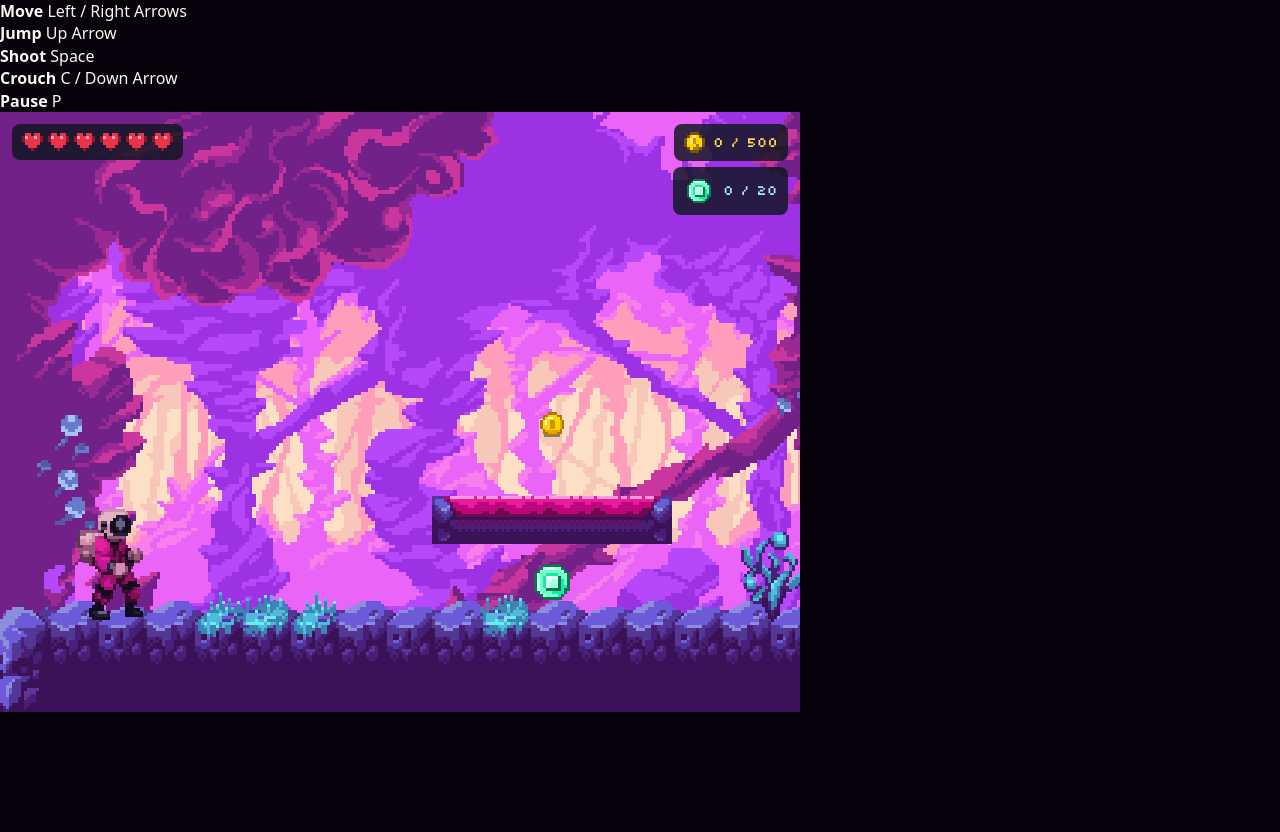
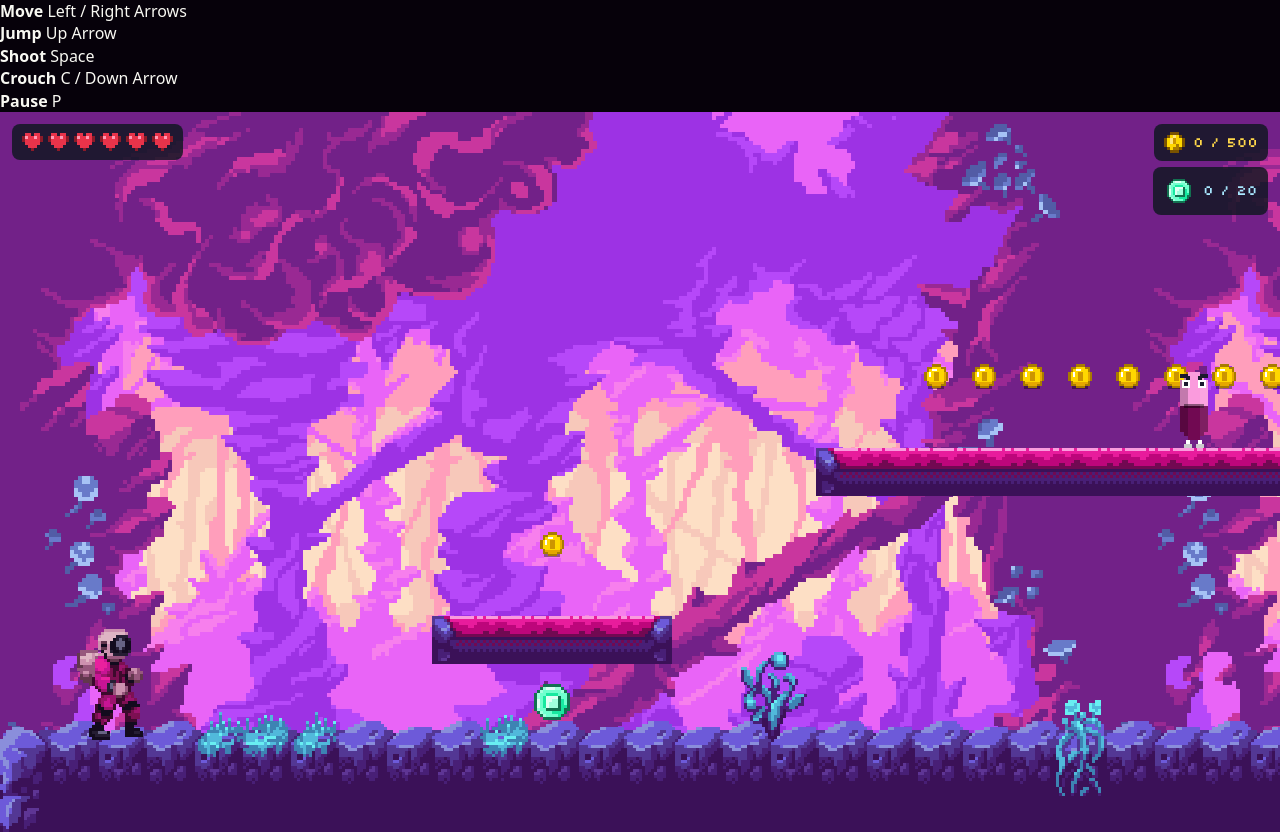
Before and after one commit to kwarc87/lost-days-of-spring, a website built with Vite: page index.html in a window 1280 px wide. Before the commit the page ends 800 px from the top, so only its background shows below. Built offline with nearby package versions, Linux system fonts and the light colour scheme; animation ran at ten frames a second.

Commit message:
Lost Days Of Spring - Platformer game - canvas size change (from 800x600 to 1280x720)

```diff
--- a/index.html
+++ b/index.html
@@ -25,7 +25,7 @@
                 <div><strong>Pause</strong> <span>P</span></div>
             </div>
             <div id="cursor-pos"></div>
-            <canvas id="game" width="800" height="600"></canvas>
+            <canvas id="game" width="1280" height="720"></canvas>
         </div>
         <script type="module">
             import { LostDaysOfSpring } from "./src/core/LostDaysOfSpring.js";
--- a/src/renderers/WorldRenderers.js
+++ b/src/renderers/WorldRenderers.js
@@ -19,7 +19,9 @@ function drawLayer(ctx, img, cw, ch, cameraX, parallax) {
     }
     const drawH = ch;
     const drawW = Math.round(img.naturalWidth * (ch / img.naturalHeight));
-    const ox = ((((-cameraX * parallax) % drawW) + drawW) % drawW) - drawW;
+    const ox = Math.floor(
+        ((((-cameraX * parallax) % drawW) + drawW) % drawW) - drawW,
+    );
     for (let x = ox; x < cw; x += drawW) {
         ctx.drawImage(img, x, 0, drawW, drawH);
     }
@@ -99,12 +101,9 @@ export const DefaultWorldRenderer = {
     drawBackground(ctx, canvas, camera) {
         const cw = canvas.width;
         const ch = canvas.height;
-        const planet = loadImg(
-            "blueBack",
-            "textures/background/background.png",
-        );
+        const planet = loadImg("planet", "textures/background/background.png");
         const forrest = loadImg(
-            "blueStars",
+            "forrest",
             "textures/background/middleground.png",
         );
 
@@ -115,9 +114,9 @@ export const DefaultWorldRenderer = {
         ctx.imageSmoothingEnabled = false;
 
         // Layer 1 - background
-        drawLayer(ctx, planet, cw, ch, camera.x, 0.005);
+        drawLayer(ctx, planet, cw, ch, camera.x, 0.01);
         // Layer 2 - forrest
-        drawLayer(ctx, forrest, cw, ch, camera.x, 0.02);
+        drawLayer(ctx, forrest, cw, ch, camera.x, 0.04);
 
         ctx.imageSmoothingEnabled = prev;
     },
```
